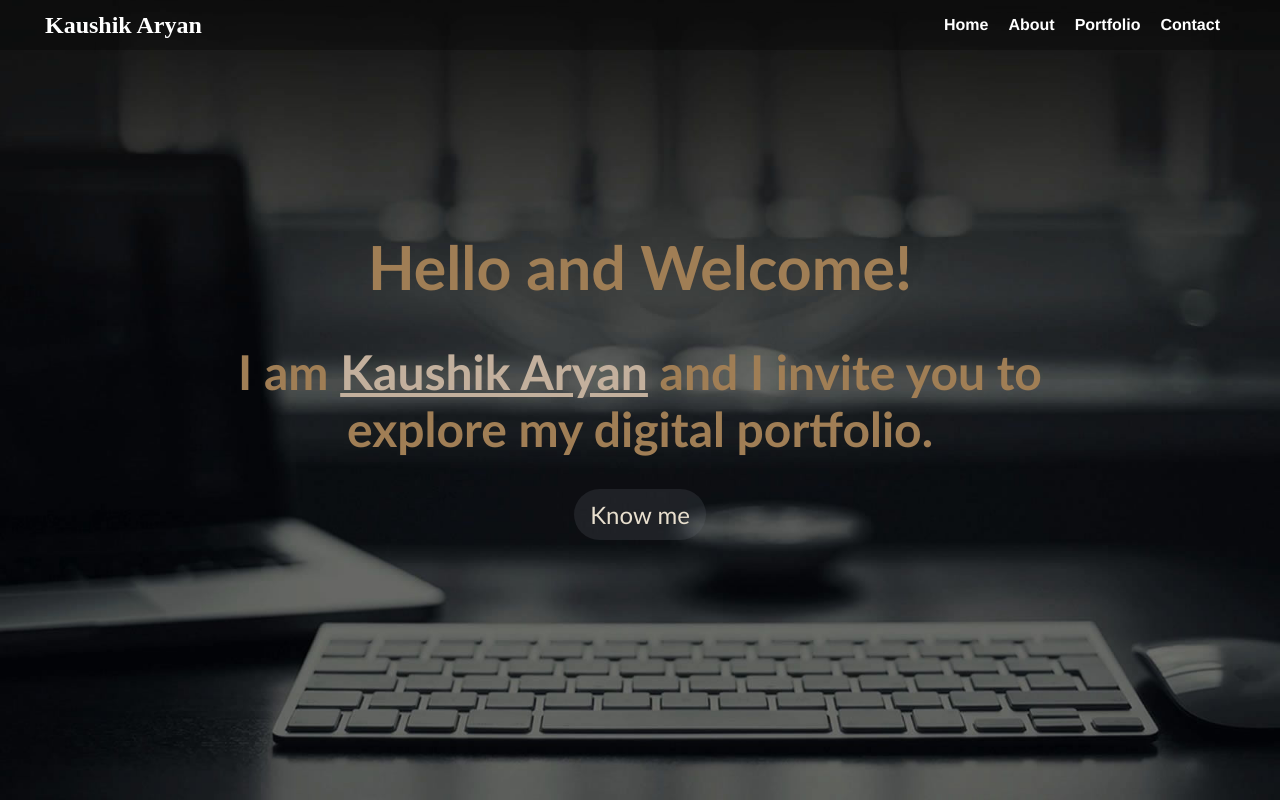
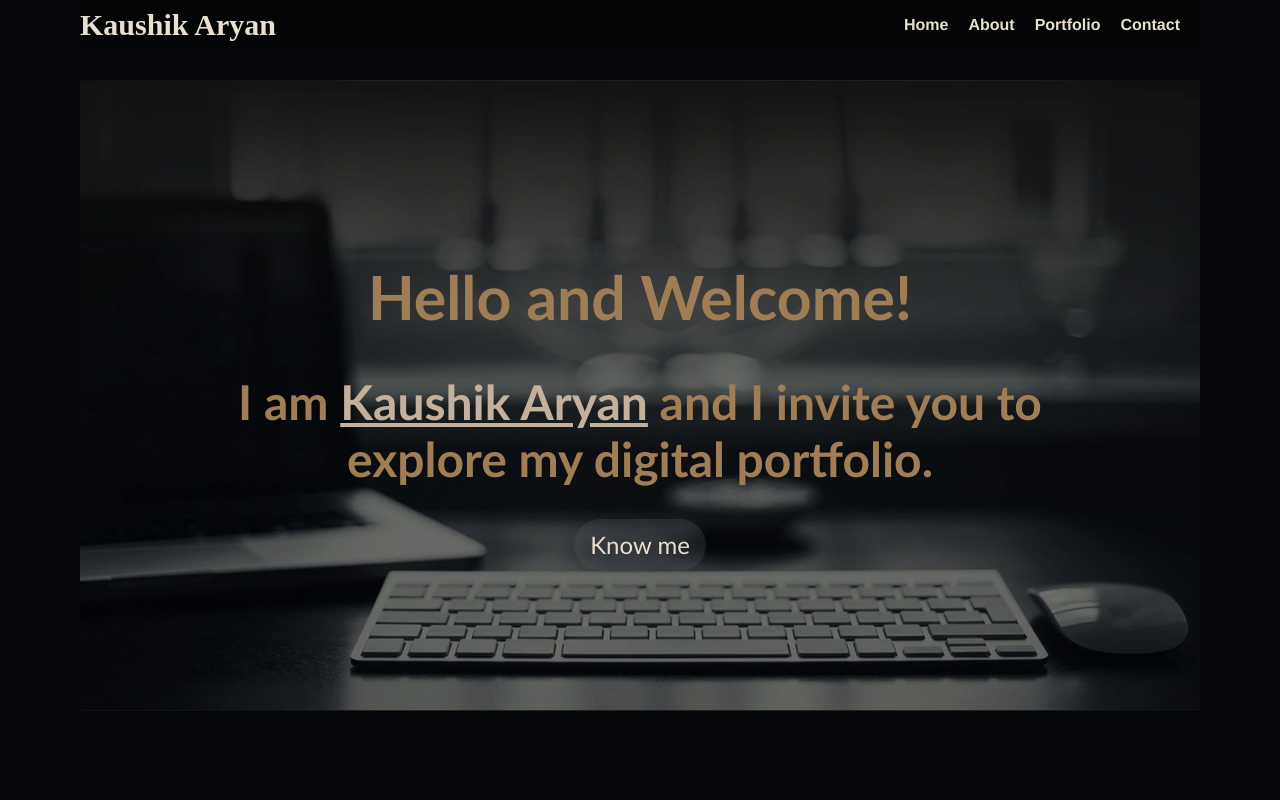
Before and after one commit to CodingDevil66/UpdatedPortfolio, a plain HTML site: page index.html in a window 1280 px wide. Shown: the top 800 px of the page. Drawn offline with Linux system fonts and the light colour scheme.

Commit message:
minor changes

```diff
--- a/index.html
+++ b/index.html
@@ -21,7 +21,7 @@
 		<div class="container-fluid">
 
 
-			<a href="/" style="text-decoration:none"><div id="logostyle">Kaushik Aryan</div></a>
+			<a href="/" style="text-decoration:none; font-size: 10px;"><div id="logostyle">Kaushik Aryan</div></a>
 
 
 			<div class="collapse navbar-collapse" id="navbarResponsive">
@@ -57,7 +57,7 @@
     <div class="container">
 
 
-      <h1 class="animated-text">Hello and Welcome! </h1>
+      <h1 class="animated-text" style="padding-top: 7%;">Hello and Welcome! </h1>
       <h2 class="animated-text">I am <span style="color: #c3b09d;text-decoration: underline;">Kaushik Aryan</span> and I invite you to
          <br>explore my digital portfolio.</h2>
       <a href="#about-section" class="btn"
@@ -85,9 +85,9 @@
 
         I aspire to work on projects that challenge me to think critically, solve real-world problems, and contribute to impactful innovations. My goal is not just to grow as a software developer but also to make a meaningful difference in the technology landscape.
 
-        When I’m not immersed in coding, I enjoy [mention hobbies, e.g., playing strategy games, reading tech blogs, hiking, or sketching]. I believe in lifelong learning and love taking on new challenges that help me grow personally and professionally.
+        <br><br>When I’m not coding, you can find me playing video games or Painting. I believe in lifelong learning and love taking on new challenges that help me grow personally and professionally.
 
-        Thank you for visiting my portfolio! Feel free to explore my work, and don’t hesitate to reach out—I’m always open to collaborations, exciting opportunities, and connecting with like-minded individuals.
+
 
         </p>
 
--- a/style.css
+++ b/style.css
@@ -8,20 +8,35 @@ body {
 
 }
 
-.hero {
-  display: flex;
+ .hero {
+  height: 100%;
+  /*display: flex;
   justify-content: center;
-  align-items: center;
+  align-items: center;*/
+  background-color: #05060a;
+  padding: 80px;
 
-  height: 100%;
-  background-image: url('pxfuel.jpg');
-  background-size: cover;
-  background-position: center;
+
 }
 
+
+
 .container {
+
+  /* width: 89%;
+  height: 80%;
+
+  box-sizing: border-box;*/
   text-align: center;
-  color: #fff;
+
+  /* border-radius: 5px; */
+  background-color: #3f4044;
+  padding: 60px;
+  background-image: url(pxfuel.jpg) ;
+  background-position: center;
+  background-size: 100%;
+
+
 }
 
 h1 {
@@ -359,20 +374,22 @@ input[type=submit]:hover {
     right: 0; /* Align it to the right edge of the viewport */
     background-color: rgba(0, 0, 0, 0.3); /* Background color */
     z-index: 1000; /* Ensure it's above other content */
+    margin-left: 80px;
+    margin-right: 80px;
 }
 
 /* Style the logo */
 #logostyle {
-  margin-left: 45px;
+  /* margin-left: 80px; */
   text-decoration: none; /* Remove text decoration from the logo */
-  font-size: 24px;
+  font-size: 30px;
   font-weight: bold;
-  color: #fff;
+  color: #e8dfce;
 }
 
 /* Style the responsive menu */
 #navbarResponsive {
-  margin-right: 40px;
+  /* margin-right: 40px; */
   display: flex; /* Make it a flex container */
   justify-content: flex-end; /* Align content to the right */
   align-items: center; /* Vertically align the content to the center */
@@ -390,7 +407,7 @@ input[type=submit]:hover {
 }
 
 .nav-link {
-  color: #fff;
+  color: #e8dfce;
   font-weight: bold;
   font-family:'Franklin Gothic Medium', 'Arial Narrow', Arial, sans-serif;
   text-decoration: none; /* Remove underline from links */
```
